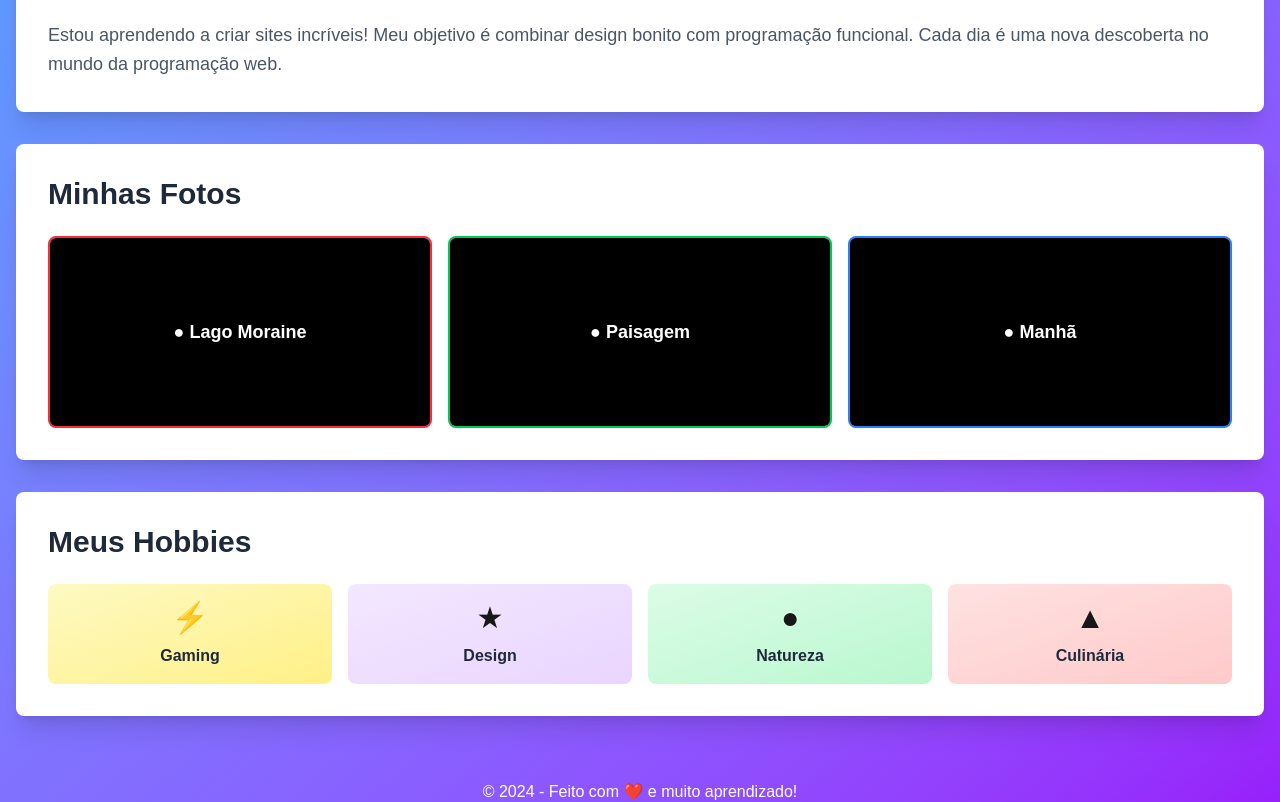
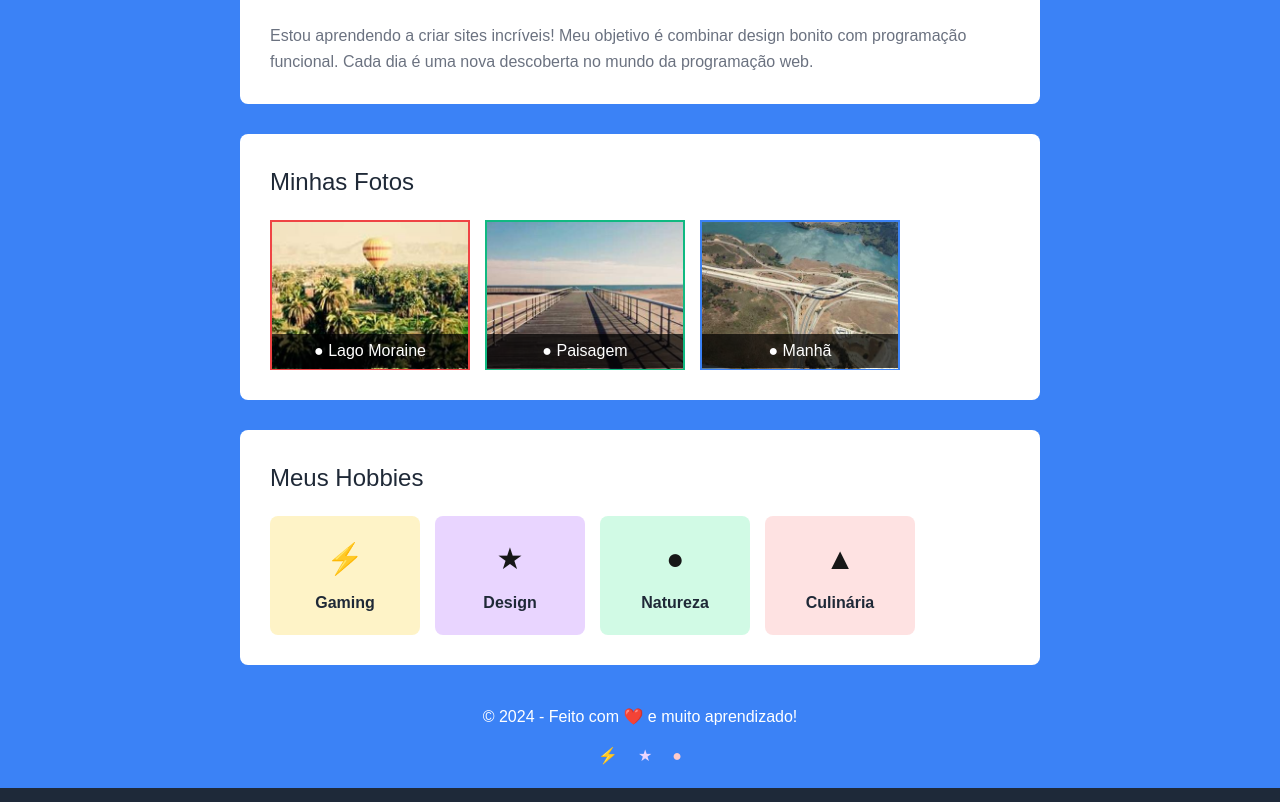
Before and after one commit to rtsarakaki/curso-nextjs-iniciante, a Next.js app: page / in a window 1280 px wide. Shown: the part 323-1125 px from the top of the page. Built offline with nearby package versions, Linux system fonts and the light colour scheme.

Commit message:
refactor: simplificar Aula 1 com CSS inline básico
- Remover classes Tailwind complexas
- Usar CSS inline simples e didático
- Manter funcionalidade das imagens
- Facilitar aprendizado progressivo
- Reduzir complexidade para iniciantes
- Usar cores hexadecimais básicas
- Layout flexbox simples

```diff
--- a/src/aulas/aula-01/FirstSite.tsx
+++ b/src/aulas/aula-01/FirstSite.tsx
@@ -2,24 +2,24 @@ import Image from 'next/image';
 
 export default function FirstSite() {
   return (
-    <div className="min-h-screen bg-gradient-to-br from-blue-400 to-purple-600">
+    <div style={{ backgroundColor: '#3B82F6', minHeight: '100vh', padding: '20px' }}>
       {/* Cabeçalho */}
-      <header className="text-center py-8">
-        <h1 className="text-4xl font-bold text-white mb-2 animate-bounce">
+      <header style={{ textAlign: 'center', marginBottom: '40px' }}>
+        <h1 style={{ color: 'white', fontSize: '32px', marginBottom: '10px' }}>
           Olá! Eu sou [SEU NOME]
         </h1>
-        <p className="text-xl text-blue-100">
+        <p style={{ color: '#DBEAFE', fontSize: '18px' }}>
           Desenvolvedor em formação ⚡
         </p>
       </header>
 
       {/* Conteúdo principal */}
-      <main className="container mx-auto px-4">
-        <section className="bg-white rounded-lg shadow-xl p-8 mb-8 hover:shadow-2xl transition-shadow duration-300">
-          <h2 className="text-3xl font-bold text-gray-800 mb-4">
+      <main style={{ maxWidth: '800px', margin: '0 auto' }}>
+        <section style={{ backgroundColor: 'white', padding: '30px', marginBottom: '30px', borderRadius: '8px' }}>
+          <h2 style={{ color: '#1F2937', fontSize: '24px', marginBottom: '15px' }}>
             Sobre Mim
           </h2>
-          <p className="text-lg text-gray-600 leading-relaxed">
+          <p style={{ color: '#6B7280', fontSize: '16px', lineHeight: '1.6' }}>
             Estou aprendendo a criar sites incríveis!
             Meu objetivo é combinar design bonito com programação funcional.
             Cada dia é uma nova descoberta no mundo da programação web.
@@ -27,83 +27,134 @@ export default function FirstSite() {
         </section>
 
         {/* Galeria de fotos */}
-        <section className="bg-white rounded-lg shadow-xl p-8 mb-8 hover:shadow-2xl transition-shadow duration-300">
-          <h2 className="text-3xl font-bold text-gray-800 mb-6">
+        <section style={{ backgroundColor: 'white', padding: '30px', marginBottom: '30px', borderRadius: '8px' }}>
+          <h2 style={{ color: '#1F2937', fontSize: '24px', marginBottom: '20px' }}>
             Minhas Fotos
           </h2>
-          <div className="grid grid-cols-1 md:grid-cols-3 gap-4">
-            <div className="relative h-48 rounded-lg overflow-hidden hover:scale-105 transition-transform duration-300 bg-gradient-to-br from-pink-200 to-pink-300 border-2 border-red-500">
+          <div style={{ display: 'flex', gap: '15px', flexWrap: 'wrap' }}>
+            <div style={{ width: '200px', height: '150px', position: 'relative', border: '2px solid #EF4444' }}>
               <Image
                 src="/images/photo1.jpg"
                 alt="Lago Moraine, Banff, Canadá"
-                width={400}
-                height={300}
-                className="object-cover"
+                width={200}
+                height={150}
+                style={{ objectFit: 'cover' }}
               />
-              <div className="absolute inset-0 bg-black bg-opacity-20 flex items-center justify-center">
-                <span className="text-white text-lg font-semibold">● Lago Moraine</span>
+              <div style={{
+                position: 'absolute',
+                bottom: '0',
+                left: '0',
+                right: '0',
+                backgroundColor: 'rgba(0,0,0,0.7)',
+                color: 'white',
+                padding: '5px',
+                textAlign: 'center'
+              }}>
+                ● Lago Moraine
               </div>
             </div>
-            <div className="relative h-48 rounded-lg overflow-hidden hover:scale-105 transition-transform duration-300 bg-gradient-to-br from-blue-200 to-blue-300 border-2 border-green-500">
+            <div style={{ width: '200px', height: '150px', position: 'relative', border: '2px solid #10B981' }}>
               <Image
                 src="/images/photo2.jpg"
                 alt="Paisagem natural"
-                width={400}
-                height={300}
-                className="object-cover"
+                width={200}
+                height={150}
+                style={{ objectFit: 'cover' }}
               />
-              <div className="absolute inset-0 bg-black bg-opacity-20 flex items-center justify-center">
-                <span className="text-white text-lg font-semibold">● Paisagem</span>
+              <div style={{
+                position: 'absolute',
+                bottom: '0',
+                left: '0',
+                right: '0',
+                backgroundColor: 'rgba(0,0,0,0.7)',
+                color: 'white',
+                padding: '5px',
+                textAlign: 'center'
+              }}>
+                ● Paisagem
               </div>
             </div>
-            <div className="relative h-48 rounded-lg overflow-hidden hover:scale-105 transition-transform duration-300 bg-gradient-to-br from-green-200 to-green-300 border-2 border-blue-500">
+            <div style={{ width: '200px', height: '150px', position: 'relative', border: '2px solid #3B82F6' }}>
               <Image
                 src="/images/photo3.jpg"
                 alt="Manhã ensolarada"
-                width={400}
-                height={300}
-                className="object-cover"
+                width={200}
+                height={150}
+                style={{ objectFit: 'cover' }}
               />
-              <div className="absolute inset-0 bg-black bg-opacity-20 flex items-center justify-center">
-                <span className="text-white text-lg font-semibold">● Manhã</span>
+              <div style={{
+                position: 'absolute',
+                bottom: '0',
+                left: '0',
+                right: '0',
+                backgroundColor: 'rgba(0,0,0,0.7)',
+                color: 'white',
+                padding: '5px',
+                textAlign: 'center'
+              }}>
+                ● Manhã
               </div>
             </div>
           </div>
         </section>
 
         {/* Seção de hobbies */}
-        <section className="bg-white rounded-lg shadow-xl p-8 mb-8 hover:shadow-2xl transition-shadow duration-300">
-          <h2 className="text-3xl font-bold text-gray-800 mb-6">
+        <section style={{ backgroundColor: 'white', padding: '30px', marginBottom: '30px', borderRadius: '8px' }}>
+          <h2 style={{ color: '#1F2937', fontSize: '24px', marginBottom: '20px' }}>
             Meus Hobbies
           </h2>
-          <div className="grid grid-cols-1 md:grid-cols-2 lg:grid-cols-4 gap-4">
-            <div className="text-center p-4 bg-gradient-to-br from-yellow-100 to-yellow-200 rounded-lg">
-              <div className="text-3xl mb-2">⚡</div>
-              <h3 className="font-semibold text-gray-800">Gaming</h3>
+          <div style={{ display: 'flex', gap: '15px', flexWrap: 'wrap' }}>
+            <div style={{
+              textAlign: 'center',
+              padding: '20px',
+              backgroundColor: '#FEF3C7',
+              borderRadius: '8px',
+              width: '150px'
+            }}>
+              <div style={{ fontSize: '30px', marginBottom: '10px' }}>⚡</div>
+              <h3 style={{ color: '#1F2937', fontWeight: 'bold' }}>Gaming</h3>
             </div>
-            <div className="text-center p-4 bg-gradient-to-br from-purple-100 to-purple-200 rounded-lg">
-              <div className="text-3xl mb-2">★</div>
-              <h3 className="font-semibold text-gray-800">Design</h3>
+            <div style={{
+              textAlign: 'center',
+              padding: '20px',
+              backgroundColor: '#E9D5FF',
+              borderRadius: '8px',
+              width: '150px'
+            }}>
+              <div style={{ fontSize: '30px', marginBottom: '10px' }}>★</div>
+              <h3 style={{ color: '#1F2937', fontWeight: 'bold' }}>Design</h3>
             </div>
-            <div className="text-center p-4 bg-gradient-to-br from-green-100 to-green-200 rounded-lg">
-              <div className="text-3xl mb-2">●</div>
-              <h3 className="font-semibold text-gray-800">Natureza</h3>
+            <div style={{
+              textAlign: 'center',
+              padding: '20px',
+              backgroundColor: '#D1FAE5',
+              borderRadius: '8px',
+              width: '150px'
+            }}>
+              <div style={{ fontSize: '30px', marginBottom: '10px' }}>●</div>
+              <h3 style={{ color: '#1F2937', fontWeight: 'bold' }}>Natureza</h3>
             </div>
-            <div className="text-center p-4 bg-gradient-to-br from-red-100 to-red-200 rounded-lg">
-              <div className="text-3xl mb-2">▲</div>
-              <h3 className="font-semibold text-gray-800">Culinária</h3>
+            <div style={{
+              textAlign: 'center',
+              padding: '20px',
+              backgroundColor: '#FEE2E2',
+              borderRadius: '8px',
+              width: '150px'
+            }}>
+              <div style={{ fontSize: '30px', marginBottom: '10px' }}>▲</div>
+              <h3 style={{ color: '#1F2937', fontWeight: 'bold' }}>Culinária</h3>
             </div>
           </div>
         </section>
       </main>
 
       {/* Rodapé */}
-      <footer className="text-center py-8 text-white">
+      <footer style={{ textAlign: 'center', color: 'white', marginTop: '40px' }}>
         <p>© 2024 - Feito com ❤️ e muito aprendizado!</p>
-        <div className="mt-4 flex justify-center space-x-4">
-          <span className="text-blue-200">⚡</span>
-          <span className="text-purple-200">★</span>
-          <span className="text-pink-200">●</span>
+        <div style={{ marginTop: '15px' }}>
+          <span style={{ margin: '0 10px', color: '#DBEAFE' }}>⚡</span>
+          <span style={{ margin: '0 10px', color: '#E9D5FF' }}>★</span>
+          <span style={{ margin: '0 10px', color: '#FECACA' }}>●</span>
         </div>
       </footer>
     </div>
```
